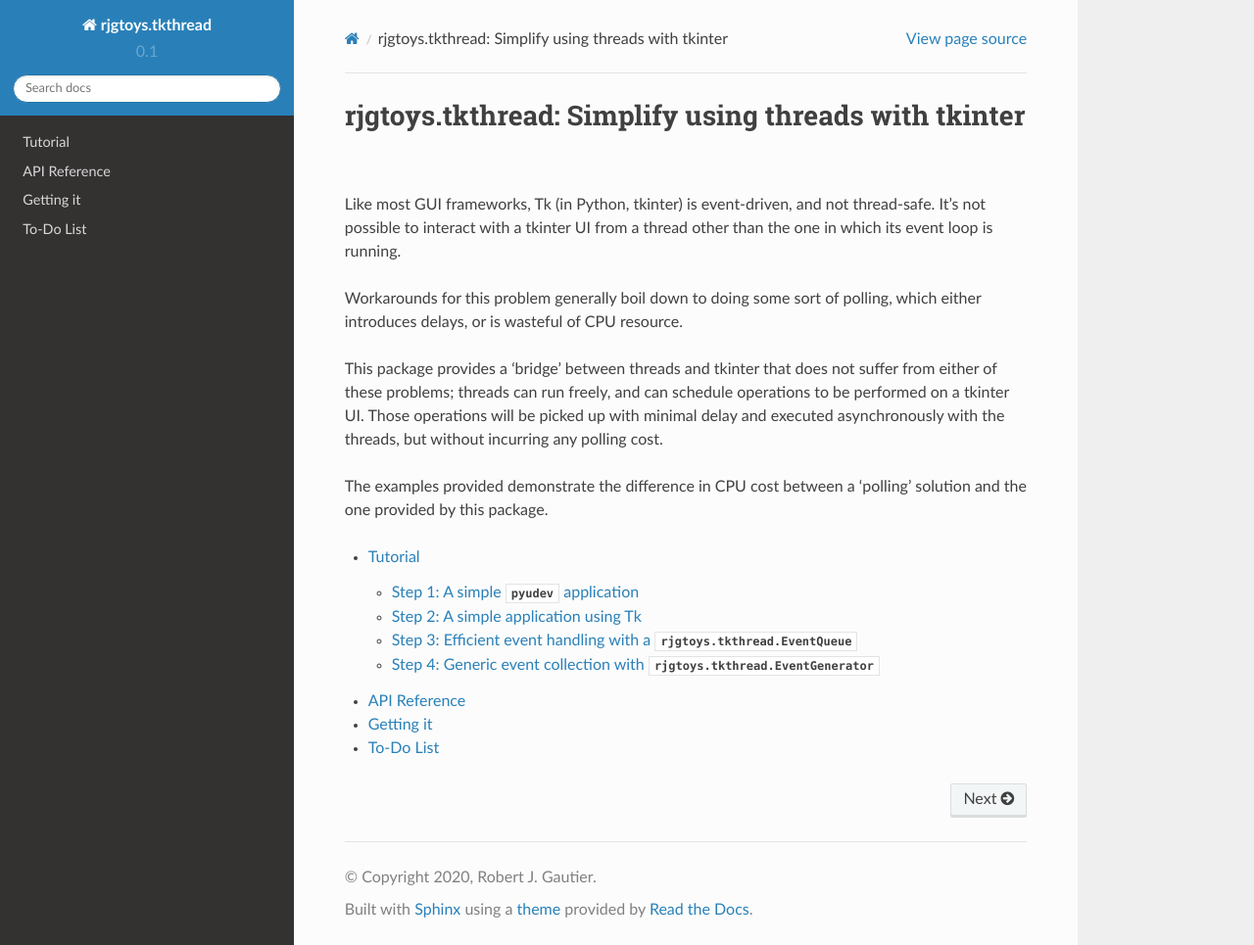
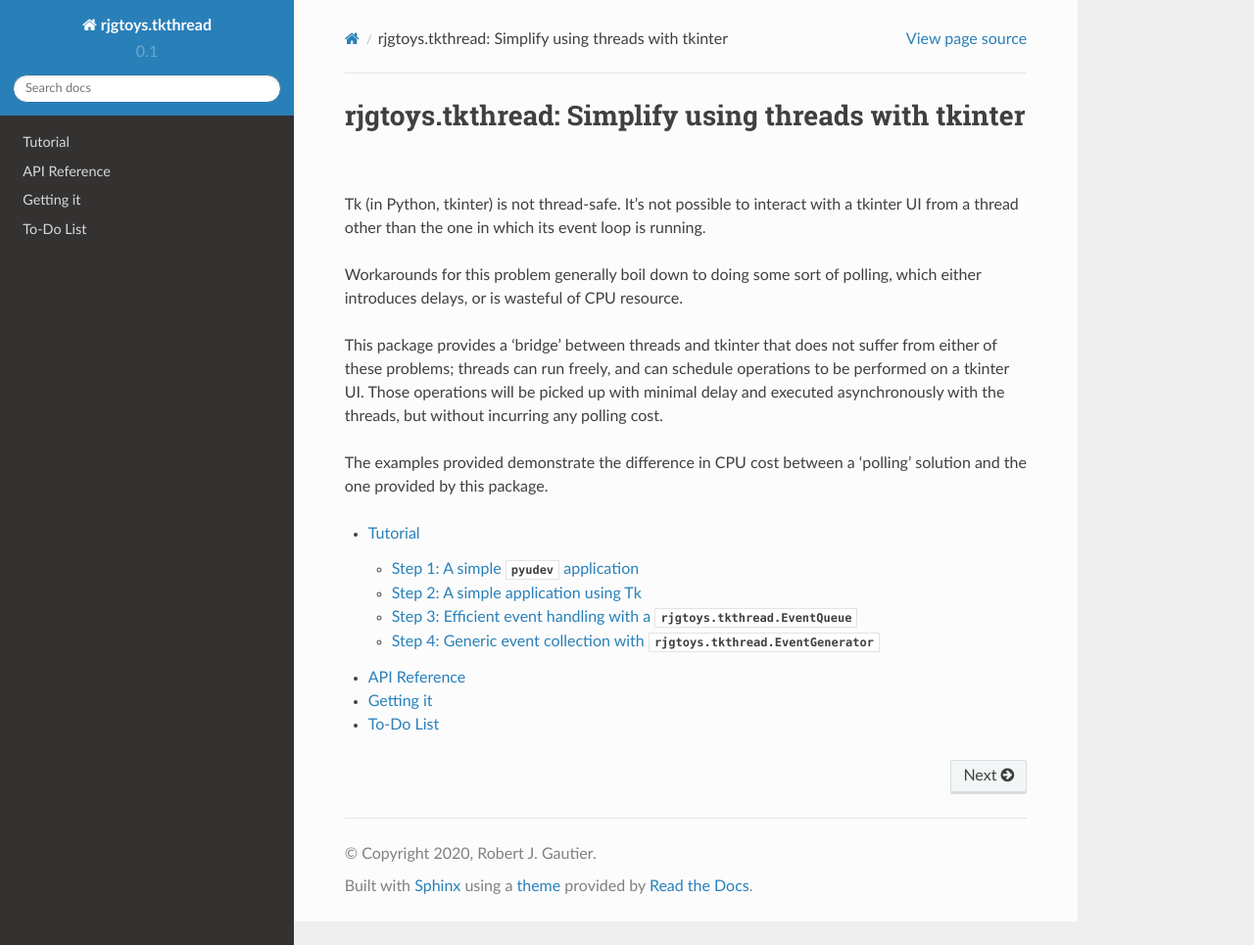
Before and after one commit to bobgautier/rjgtoys-tkthread, a Sphinx documentation site: the page built from doc/source/index.rst, in a window 1280 px wide and 965 px high. Shown: the whole window at 98% size. Built offline with Sphinx 7.4.7 and the Read the Docs theme 2.0.0, drawn with Linux system fonts in a browser that asks for light colours; formulas are drawn with MathJax 3.

Commit message:
Correct a claim

```diff
--- a/doc/source/index.rst
+++ b/doc/source/index.rst
@@ -1,7 +1,7 @@
 rjgtoys.tkthread: Simplify using threads with tkinter
 =====================================================
 
-Like most GUI frameworks, Tk (in Python, tkinter) is event-driven, and not
+Tk (in Python, tkinter) is not
 thread-safe.   It's not possible to interact with a tkinter UI from a thread
 other than the one in which its event loop is running.
 
```
Also changed, not shown: README.md (+2 -2 lines).
